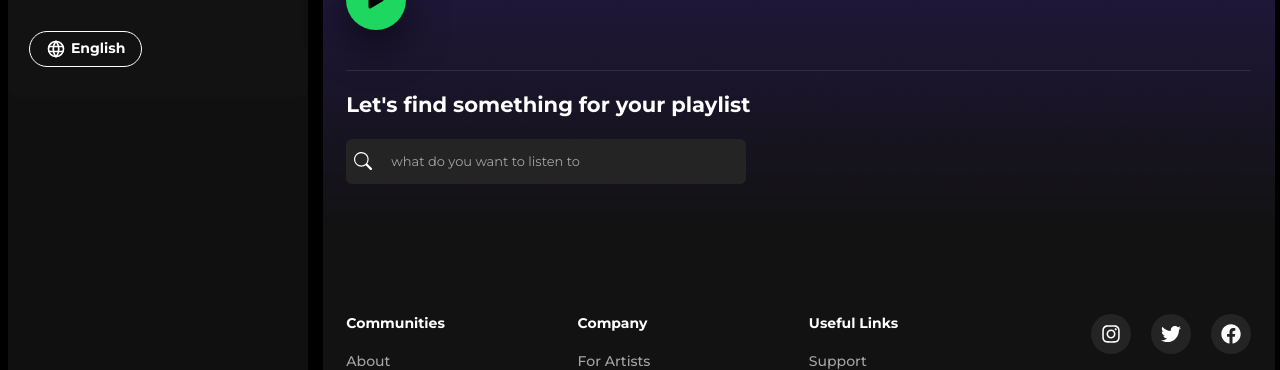
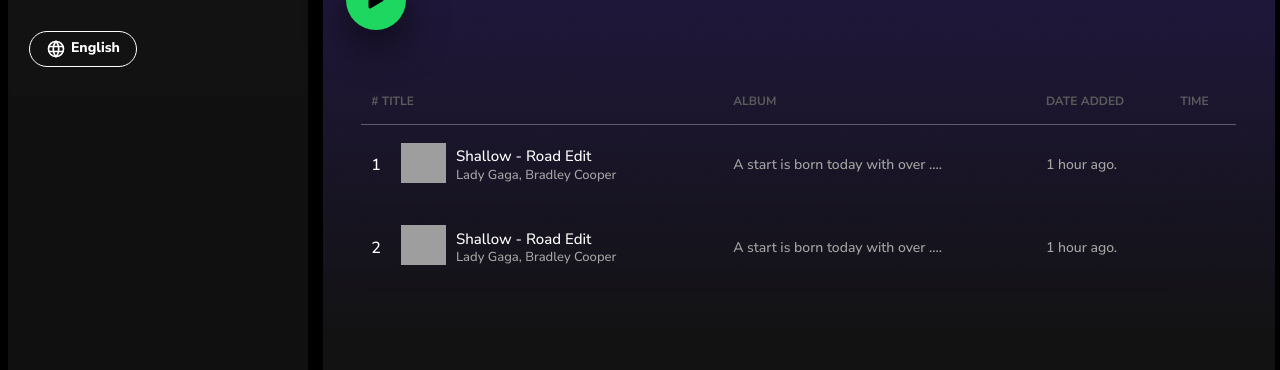
Before and after one commit to edidiesky/music, a Next.js app: page /collection/tracks in a window 1280 px wide. Shown: the part 413-783 px from the top of the page. Built offline with nearby package versions, Linux system fonts and the light colour scheme; grey boxes are pictures that could not be loaded.

Commit message:
new fixes

```diff
--- a/src/components/common/TabeCard.tsx
+++ b/src/components/common/TabeCard.tsx
@@ -1,17 +1,46 @@
 import React from "react";
-import { GiSandsOfTime } from "react-icons/gi";
+import Image from "next/image";
 import moment from "moment";
 type TableCardProps = {
     music?: any;
-    type?: string
+    type?: string;
+    index?: any
 }
-export const TableCard: React.FC<TableCardProps> = ({ music, type })=> {
+export const TableCard: React.FC<TableCardProps> = ({ music, type, index }) => {
     let startdate = moment(music?.startDate);
 
     return (
         <>
             <tr key={music?._id}>
                 <td>
+                    <div className="w-100 flex item-center gap-2">
+                        <h4 className="fs-16 text-white text-bold">{index + 1}</h4>
+                        <div className="flex item-center gap-1">
+                            <picture className="">
+                                <Image
+                                    style={{ width: "4.5rem", height: "4rem" }}
+                                    className="sm:w-9/12"
+                                    alt="Liked-Image"
+                                    width={0}
+                                    sizes="100vw"
+                                    height={0}
+                                    loading="lazy"
+                                    src={music?.image}
+                                />
+                            </picture>
+                            <h4 className="text-white fs-15 text-bold">
+                                <span>Shallow - Road Edit</span>
+                                <span className="text-grey fs-13 block">Lady Gaga, Bradley Cooper</span>
+                            </h4>
+                        </div>
+                    </div>
+                </td>
+                <td>
+                    <h4 className="fs-14 text-bold text-grey">A start is born today with over ....</h4>
+                </td>
+                <td>
+                    <h4 className="fs-14 text-bold text-grey">1 hour ago.</h4>
+
                 </td>
             </tr>
         </>
--- a/src/components/common/styled.tsx
+++ b/src/components/common/styled.tsx
@@ -3,7 +3,7 @@ import styled from "styled-components";
 export const Table = styled.div`
   width: 100%;
   padding: 10px 15px;
-  background: #fff;
+
   border-radius: 6px;
   display: flex;
   flex-direction: column;
@@ -22,15 +22,6 @@ export const Table = styled.div`
     &:hover {
       background-color: #f7f7f7;
     }
-  }
-
-  .listing_status {
-    padding: 0.6rem 0.8rem;
-    color: rgb(255, 56, 92);
-    border-radius: 40px;
-    background: rgba(240, 199, 207, 0.199);
-    font-weight: 600;
-    font-size: 11px;
   }
 
   .TableContainer {
@@ -57,14 +48,9 @@ export const Table = styled.div`
     .tableWrapper {
       border-collapse: collapse;
       width: 100%;
-      min-width: 1100px;
-      /* table-layout: fixed; */
+      min-width:100%;
+      h4 {
 
-      /* @media (max-width: 1080px) {
-        min-width: 100%;
-      } */
-      h4 {
-        font-family: "Nunito", sans-serif;
       }
 
       thead {
@@ -72,153 +58,46 @@ export const Table = styled.div`
           text-align: start;
           z-index: 200;
           text-align: start;
+            width:100%;
           th {
             font-size: 12px;
             font-weight: 700;
             text-align: start;
             color: #5c5c5c;
-            font-family: "Nunito", sans-serif;
-
-            border-bottom: 1px solid rgba(0, 0, 0, 0.08);
+            border-bottom: 1px solid rgba(255, 255, 255, 0.3);
             padding: 0 10px;
             padding-bottom: 14px;
             text-transform: uppercase;
             cursor: pointer;
             transition: all 0.3s var(--transition-2);
-            &:hover {
-              color: var(--dark-1);
-            }
+
           }
-        }
-      }
-      .status {
-        padding: 0.6rem 1rem;
-        background-color: #82eec743;
-        color: #045235;
-        border-radius: 40px;
-        &.active {
-          background-color: #fbd8d857;
-          color: #e50b0b;
         }
       }
 
       tbody {
+
         tr {
           transition: all 0.5s var(--transition-2);
           z-index: 200;
+        width:100%;
 
           &:hover {
-            background: rgba(0, 0, 0, 0.02);
+            background: hsla(0,0%,100%,.1);
           }
           td {
             font-size: 15px;
             font-weight: 400;
             text-align: start;
             padding: 18px 10px;
-            color: #222;
             min-width: 0;
             /* flex: 1; */
-            font-family: "Nunito", sans-serif;
+
             border-bottom: 1px solid rgba(0, 0, 0, 0.08);
 
-            .tablespan {
-              display: block;
-              padding: 2px;
-              font-size: 12px;
-              font-weight: 600;
-              /* width: 100%; */
-              /* display: block; */
-              border-radius: 4px;
-              color: #333;
-              text-align: start;
-              &.true {
-                color: #045235;
-                /* background: #04523517; */
-              }
-              &.false {
-                color: #e50b0b;
-                /* background: #e50b0b12; */
-              }
-            }
 
-            .true {
-              color: var(--green);
-              font-size: 12px;
-            }
-            .false {
-              color: var(--red);
-              font-size: 12px;
-            }
-
-            .imageGradient {
-              position: absolute;
-              bottom: 0;
-              left: 0;
-              height: 100%;
-              width: 100%;
-              background: rgba(0, 0, 0, 0.03);
-              display: flex;
-              align-items: center;
-              width: 100%;
-              justify-content: center;
-              transition: all 0.6s var(--ease);
-            }
-          }
-          .true {
-            color: var(--success-color);
-            font-size: 1.2rem;
-          }
-          .false {
-            color: var(--error-color);
-            font-size: 1.2rem;
           }
 
-          .header {
-            display: flex;
-            flex-direction: column;
-            gap: 7px;
-            h3 {
-              font-size: 12px;
-              color: #777;
-              font-weight: 600;
-            }
-            p {
-              font-size: 12px;
-              color: #ccc;
-              font-weight: 400;
-              width: 80%;
-              margin: 0 auto;
-              text-align: start;
-              line-height: 1.8;
-            }
-          }
-
-          .action {
-            display: flex;
-            align-items: center;
-            justify-content: center;
-            gap: 0.5rem;
-            .icons {
-              width: 40px;
-              height: 40px;
-              border-radius: 50%;
-              display: flex;
-              align-items: center;
-              justify-content: center;
-              svg {
-                font-size: 15px;
-                cursor: pointer;
-              }
-              &:hover {
-                background: var(--grey-4);
-              }
-            }
-            .details {
-              padding: 8px 2px;
-              background: var(--grey-4);
-              border-radius: 5px;
-            }
-          }
         }
       }
     }
--- a/src/components/liked/content/Content.tsx
+++ b/src/components/liked/content/Content.tsx
@@ -8,6 +8,9 @@ import { Footer } from "@/components/common/footer";
 
 import { FiChevronRight, FiChevronLeft, FiMusic } from 'react-icons/fi'
 import { FaFacebook, FaInstagram, FaTwitter } from 'react-icons/fa'
+import { data } from '@/data';
+import { TableCard } from '@/components/common/TabeCard';
+import { Table } from '@/components/common/styled';
 
 const Content: React.FC = () => {
     return (
@@ -63,14 +66,28 @@ const Content: React.FC = () => {
                                 />
                             </div>
                             <div className="search flex item-center justify-space w-100">
-                                <div className="flex column gap-2 fs-18 text-extra-bold">
-                                    <h3>Let's find something for your playlist</h3>
-                                    <div className="search_form flex item-center gap-2">
-                                        <div className=""> <div className="icons1 flex item-center justify-center">
-                                            <BsSearch fontSize={'18px'} />
-                                        </div></div>
-                                        <input type="text" className='flex-1' placeholder='what do you want to listen to' />
-                                    </div>
+                                <div className="w-100">
+                                    {data?.length > 0 && (
+                                        <Table>
+                                            <div className="TableContainer">
+                                                <table className="tableWrapper">
+                                                    <thead>
+                                                        <tr>
+                                                            <th># Title</th>
+                                                            <th>Album</th>
+                                                            <th>Date added</th>
+                                                            <th>Time</th>
+                                                        </tr>
+                                                    </thead>
+                                                    <tbody>
+                                                        {data?.slice(0,2).map((music?:any, index?:any) => {
+                                                            return <TableCard music={music} index={index} />;
+                                                        })}
+                                                    </tbody>
+                                                </table>
+                                            </div>
+                                        </Table>
+                                    )}
                                 </div>
                             </div>
                         </div>
@@ -95,6 +112,10 @@ const ContentStyles = styled.div`
         background: var(--green);
         z-index: 30;
         cursor: pointer;
+        transition:all .4s;
+        &:hover {
+            transform:scale(1.15);
+        }
       }
     .search_form {
         background-color: var(--grey-3);
@@ -150,10 +171,6 @@ const ContentStyles = styled.div`
 
             }
     }
-    .search {
-        padding: 2rem 0;
-        border-top: 1px solid rgba(255,255,255,.1);
-    }
 
     .icons1 {
         background-color: inherit !important;
--- a/src/styles/globals.css
+++ b/src/styles/globals.css
@@ -1,5 +1,4 @@
-@import url('https://fonts.googleapis.com/css2?family=Manrope:wght@200;300;400;500;600;700;800&family=Montserrat:ital,wght@0,300;0,400;0,500;0,700;1,200;1,300;1,400;1,500;1,600&display=swap');
-
+@import url('https://fonts.googleapis.com/css2?family=Nunito+Sans:ital,opsz,wght@0,6..12,200;0,6..12,300;0,6..12,400;0,6..12,500;0,6..12,600;0,6..12,700;0,6..12,800;0,6..12,900;1,6..12,200&family=Nunito:ital,wght@0,300;0,400;0,500;0,600;0,700;0,800;0,900;1,200&display=swap');
 
 * {
   text-decoration: none;
@@ -36,7 +35,7 @@ body {
   -webkit-font-smoothing: antialiased;
   -moz-osx-font-smoothing: grayscale;
   background-color: #000000;
-  font-family: "Montserrat", sans-serif;
+  font-family: "Nunito Sans", sans-serif;
   font-weight: 400;
   line-height: 1.3;
   color: #fff;
@@ -52,7 +51,7 @@ body {
   width: 24px !important;
 }
 
-/* Montserrat css */
+/* Nunito Sans css */
 
 .grid_wrapper {
   display: grid;
@@ -61,7 +60,7 @@ body {
 }
 
 .family1 {
-  font-family: "Montserrat", sans-serif;
+  font-family: "Nunito Sans", sans-serif;
 }
 
 .shadow {
@@ -451,6 +450,11 @@ button {
   font-size: 12px;
 }
 
+.fs-13 {
+  font-size: 13px;
+}
+
+
 .fs-10 {
   font-size: 10px;
 }
```
